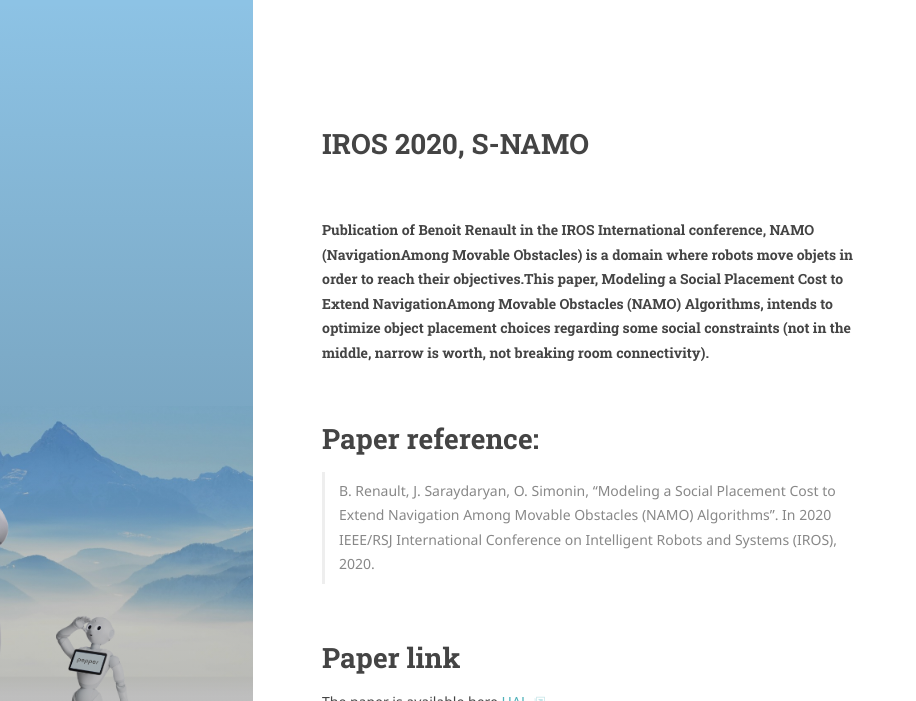
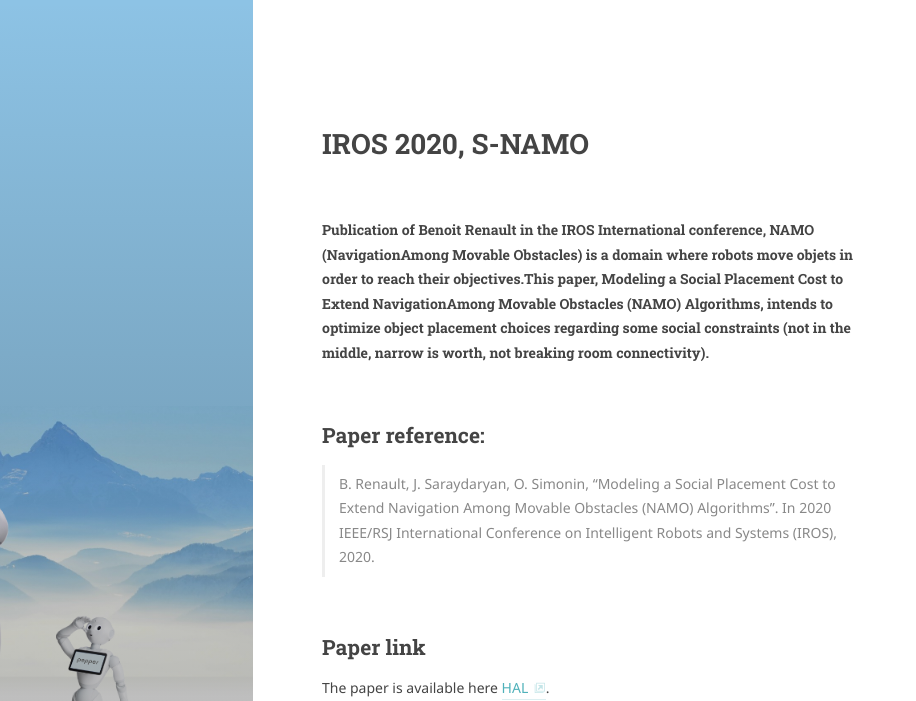
Before and after one commit to jacques-saraydaryan/jacques-saraydaryan.github.io, a Jekyll site: the page built from _posts/actu/2020-11-18-IRos-S-NAMO.md, in a window 1280 px wide and 1204 px high. Shown: the top 701 px of the window, without its empty margins (0-916 px from the left). Built offline with Jekyll 4.4.1, drawn with Linux system fonts in a browser that asks for light colours; some web fonts are replaced; grey boxes are pictures that could not be loaded.

```diff
--- a/_posts/actu/2020-11-18-IRos-S-NAMO.md
+++ b/_posts/actu/2020-11-18-IRos-S-NAMO.md
@@ -10,8 +10,8 @@ videotype: mp4
 video: https://team.inria.fr/chroma/files/2020/07/iros_2020_Renault.mp4
 lang: en
 ---
-# Paper reference:
+## Paper reference:
 > B. Renault, J. Saraydaryan, O. Simonin, "Modeling a Social Placement Cost to Extend Navigation Among Movable Obstacles (NAMO) Algorithms". In 2020 IEEE/RSJ International Conference on Intelligent Robots and Systems (IROS), 2020.
 
-# Paper link
+## Paper link
 The paper is available here [HAL](https://hal.archives-ouvertes.fr/hal-02912925/document).
```
